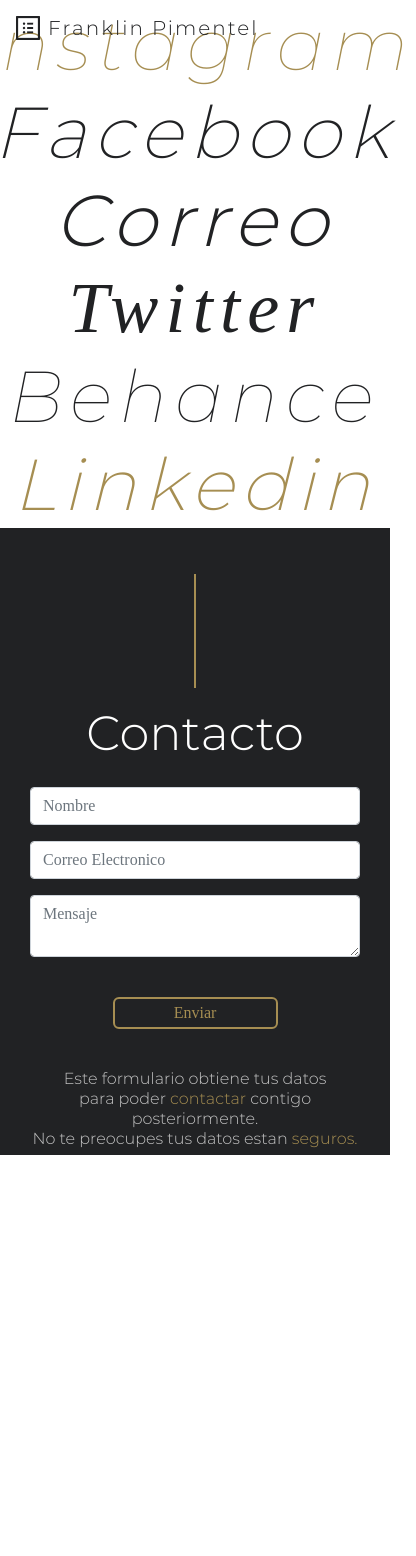
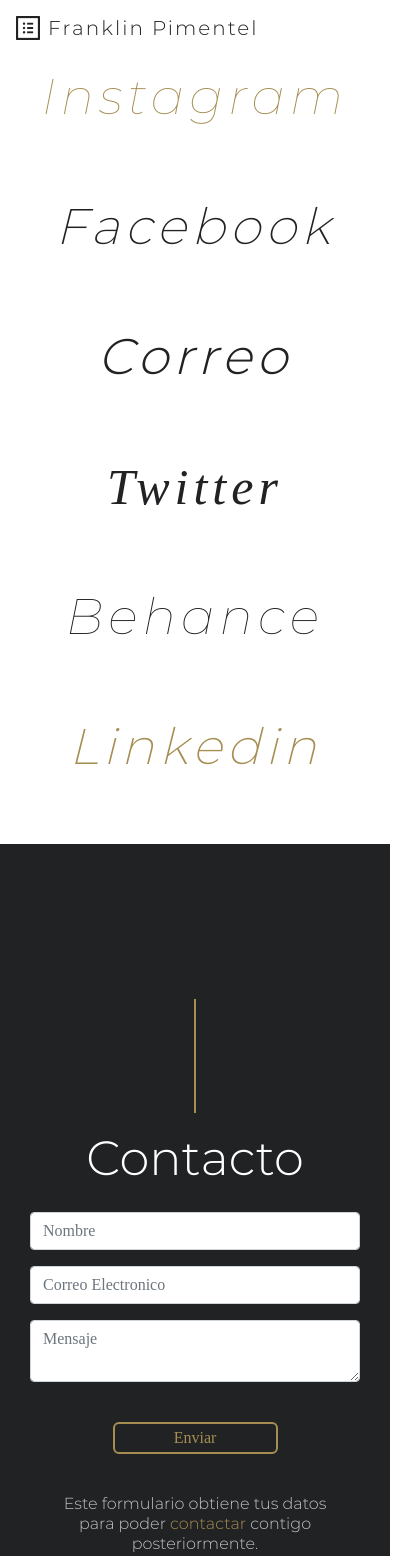
Before and after one commit to Franklingp/portafolioReact, a React (Create React App) app: page /contact in a window 390 px wide. Shown: the top 1556 px of the page, 416 px wide, since content can reach past the window. Before the commit the page ends 1155 px from the top, so only its background shows below. Built offline with nearby package versions, Linux system fonts and the light colour scheme; no server answers; a web font is replaced by a local one.

Commit message:
Se han agregado los estilos de modo mobil de contacto

```diff
--- a/src/pages/Contact.css
+++ b/src/pages/Contact.css
@@ -98,10 +98,24 @@
         width: 100vw;
     }
     .izq-alt{
-        width: 100%;
+        padding-top: 32px;
+        padding-bottom: 32px;
+        width: 100vw;
+        min-height: 100vh;
+        justify-content: space-around;
     }
+
+    .big-text{
+        font-size: 50px;
+    }
+
+    .big-text:hover{
+        font-size: 60px;
+    }
+
     .der-alt{
-        width: 100%;
+        width: 100vw;
+        min-height: 100vh;
     }
 
 }
```
